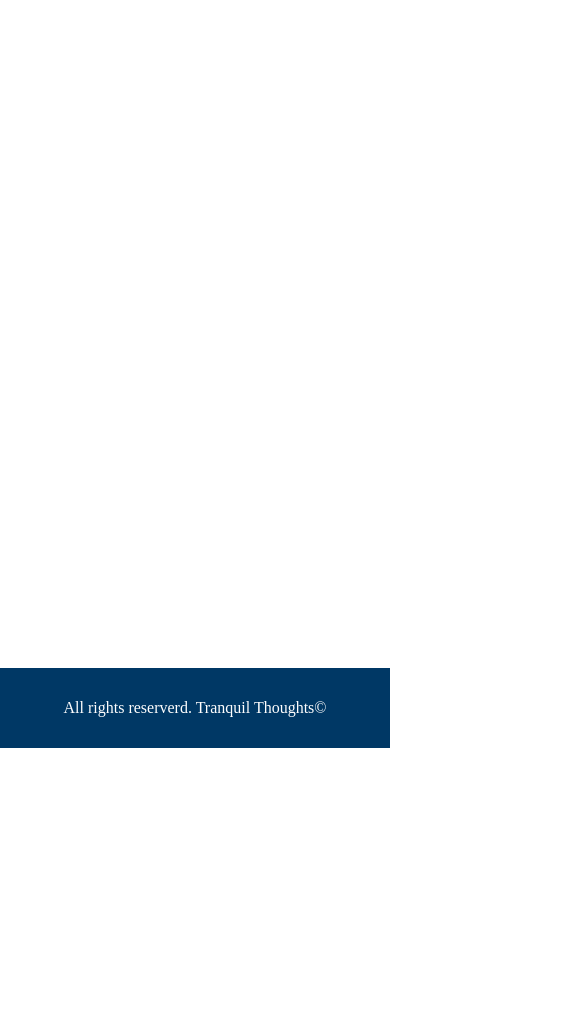
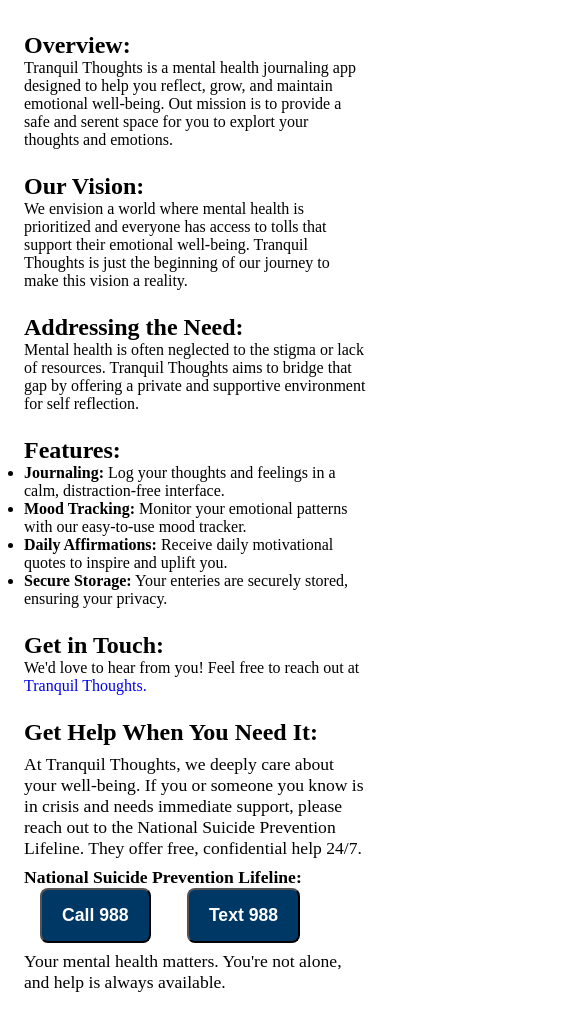
Before and after one commit to sduane20/capstone_project, a plain HTML site: page about.html in a window 390 px wide. Shown: the part 96-1110 px from the top of the page, 566 px wide, since content can reach past the window. Before the commit the page ends 844 px from the top, so only its background shows below. Drawn offline with Linux system fonts and the light colour scheme; a web font is replaced by a local one.

Commit message:
Added information to about page. Added national suicide hotline phone number and text number.

```diff
--- a/about.html
+++ b/about.html
@@ -20,18 +20,76 @@
                 <li>
                     <a href="/about.html">About</a>
                 </li>
-                <li>
-                    <a href="/contact.html">Contact</a>
-                </li>
             </ul>
         </nav>
 
-        <div>
-            <button id="login_btn">Login</button>
-        </div>
+        <button id="login_btn">
+            <a href="./auth/login.html">
+                Login
+            </a>
+        </button>
     </header>
     <main>
-        main
+        <div class="about-container"></div>
+        <section class="introduction">
+            <h2>Overview:</h2>
+            <p class="introduction-text">
+                Tranquil Thoughts is a mental health journaling app designed to help you reflect,
+                grow, and maintain emotional well-being. Out mission is to provide a safe and serent space
+                for you to explort your thoughts and emotions.
+            </p>
+        </section>
+
+        <section class="vision">
+            <h2>Our Vision:</h2>
+            <p class="vision-text">
+                We envision a world where mental health is prioritized and everyone has access to tolls that support
+                their emotional well-being. Tranquil Thoughts is just the beginning of our journey to make this vision a reality.
+            </p>
+        </section>
+
+        <section class="the-problem">
+            <h2>Addressing the Need:</h2>
+            <p class="the-problem-text">
+                Mental health is often neglected to the stigma or lack of resources. Tranquil Thoughts aims to bridge
+                that gap by offering a private and supportive environment for self reflection.
+            </p>
+        </section>
+
+        <section class="features">
+            <h2>Features:</h2>
+            <p class="features-text">
+                <ul class="allow-desc">
+                    <li><b>Journaling:</b> Log your thoughts and feelings in a calm, distraction-free interface.</li>
+                    <li><b>Mood Tracking:</b> Monitor your emotional patterns with our easy-to-use mood tracker.</li>
+                    <li><b>Daily Affirmations:</b> Receive daily motivational quotes to inspire and uplift you.</li>
+                    <li><b>Secure Storage:</b> Your enteries are securely stored, ensuring your privacy.</li>
+                </ul>
+            </p>
+        </section>
+
+        <section class="contact">
+            <h2>Get in Touch:</h2>
+            <p class="contact-text">
+                We'd love to hear from you! Feel free to reach out at <a href="mailto:mrmagnetic20@gmail.com">Tranquil Thoughts.</a>
+            </p>
+        </section>
+
+        <section class="help">
+            <h2>Get Help When You Need It:</h2>
+            <p class="help-text">
+                At Tranquil Thoughts, we deeply care about your well-being. If you or someone you know is in crisis and needs immediate support,
+                please reach out to the National Suicide Prevention Lifeline. They offer free, confidential help 24/7.
+            </p>
+            <p class="help-text"><b>National Suicide Prevention Lifeline:</b>
+            <button id="help_btn"><a href="tel:988">Call 988</a></button>
+            <button id="help_btn"><a href="sms:988">Text 988</a></button>
+
+        </p>
+        <p class="help-text">Your mental health matters. You're not alone, and help is always available.</p>
+        </section>
+
+
     </main>
     <footer>
         <span>All rights reserverd. Tranquil Thoughts&copy;</span>
--- a/style.css
+++ b/style.css
@@ -97,6 +97,63 @@
     opacity: 1;
 }
 
+.allow-desc {
+    list-style-type: disc;
+}
+
+.about-container {
+    display: flex;
+    margin: 1.5rem;
+}
+
+.introduction {
+    margin: 1.5rem;
+}
+
+.vision {
+    margin: 1.5rem;
+}
+
+.the-problem {
+    margin: 1.5rem;
+}
+
+.features {
+    margin: 1.5rem;
+}
+
+.contact {
+    margin: 1.5rem;
+}
+
+.help {
+    margin: 1.5rem;
+}
+
+.help-text {
+    font-size: 1.1rem;
+    margin-top: .5rem;
+}
+
+#help_btn {
+    margin: auto 1rem;
+    padding: 15px 20px;
+    background-color: #003865;
+    font-size: 1em;
+    border-radius: .5rem;
+    font-weight: bold;
+}
+
+#help_btn a {
+    color: #fefefe;
+}
+
+#help_btn:hover {
+    box-shadow: -5px 5px black;
+}
+
+
+
 footer {
     display: grid;
     place-content: center;
```
